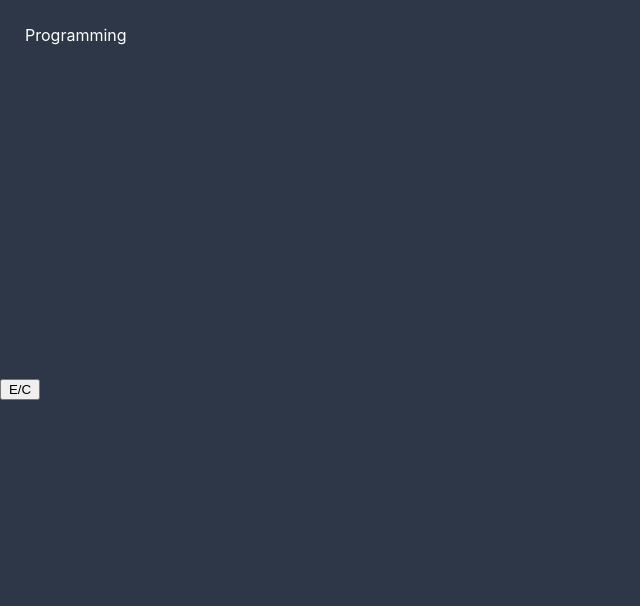
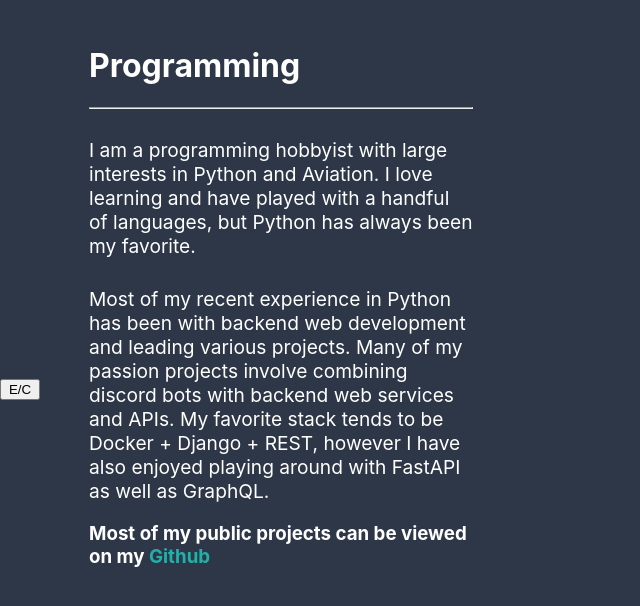
Before and after one commit to fisher60/portfolio, a React (Create React App) app in the folder portfolio/: page /programming in a window 1280 px wide. Shown: the top 606 px of the page, without its empty margins (0-640 px from the left). Built offline with nearby package versions, Linux system fonts and the light colour scheme.

Commit message:
add sample info to about pages, tweak home styling

```diff
--- a/portfolio/src/components/aviation.jsx
+++ b/portfolio/src/components/aviation.jsx
@@ -1,7 +1,18 @@
+import "./info.css";
+
 export default function Aviation(){
     return(
-        <div>
-            <span>Aviation</span>
+        <div className="info-container">
+            <h1 className="info-title">Aviation</h1>
+            <hr/>
+            <p className="info-about">I am currently finishing up my B.S in Aviation (Professional Flight) at SJSU.
+                While my focus is on flight and becoming a pilot, the coursework for my degree was very diverse.
+                My education ranged from business and statistics to flying and aerodynamics.</p>
+            <p className="info-about">I am an instrument rated pilot with just over 250 flight hours.
+                I am pursuing my commercial license and will be finished with that soon.</p>
+            <p className="info-about">I have recently decided to make the transition into professional programming
+                so flying has take the spot of a hobby for the time being. I am very excited to find interesting, new
+                ways to combine my two passions for programming and aviation.</p>
         </div>
     )
 }
--- a/portfolio/src/components/category.css
+++ b/portfolio/src/components/category.css
@@ -1,6 +1,6 @@
 .category-container{
-    width: 30vw;
-    padding: 3vw;
+    width: 26vw;
+    padding-left: 3vw;
 }
 
 .category{
--- a/portfolio/src/components/constants.js
+++ b/portfolio/src/components/constants.js
@@ -0,0 +1 @@
+export let GITHUB_URL = "https://github.com/fisher60";
--- a/portfolio/src/components/info.css
+++ b/portfolio/src/components/info.css
@@ -7,3 +7,8 @@
     padding-top: 10px;
     font-size: 1.2rem;
 }
+
+.info-link{
+    text-decoration: none;
+    color: lightseagreen;
+}
--- a/portfolio/src/components/personal.jsx
+++ b/portfolio/src/components/personal.jsx
@@ -1,7 +1,19 @@
+import "./info.css";
+
 export default function Personal(){
     return(
-        <div>
-            <span>Personal</span>
+        <div className="info-container">
+            <h1 className="info-title">Personal</h1>
+            <hr/>
+            <p className="info-about">
+                I love my dog. Ella is, quite literally, more important to me than most things.
+            </p>
+            <p className="info-about">
+                I also play video games sometimes.
+            </p>
+            <p className="info-about">
+                This is all you need to know about me.
+            </p>
         </div>
     )
 }
--- a/portfolio/src/components/programming.jsx
+++ b/portfolio/src/components/programming.jsx
@@ -1,7 +1,24 @@
+import {GITHUB_URL} from "./constants";
+import "./info.css";
+
 export default function Programming(){
     return(
-        <div>
-            <span>Programming</span>
+        <div className="info-container">
+            <h1 className="info-title">Programming</h1>
+            <hr/>
+            <p className="info-about">
+                I am a programming hobbyist with large interests in Python and Aviation. I love learning and have played
+                with a handful of languages, but Python has always been my favorite.
+            </p>
+            <p className="info-about">
+                Most of my recent experience in Python has been with backend web development and leading various
+                projects. Many of my passion projects involve combining discord bots with backend web services and APIs.
+                My favorite stack tends to be Docker + Django + REST, however I have also enjoyed playing around with
+                FastAPI as well as GraphQL.
+            </p>
+            <h3>Most of my public projects can be viewed on my
+                <a className="info-link" href={GITHUB_URL} target="_blank" rel="noopener noreferrer"> Github</a>
+            </h3>
         </div>
     )
 }
```
Also changed, not shown: 2 other files (tests, documents, lock files or other folders).
